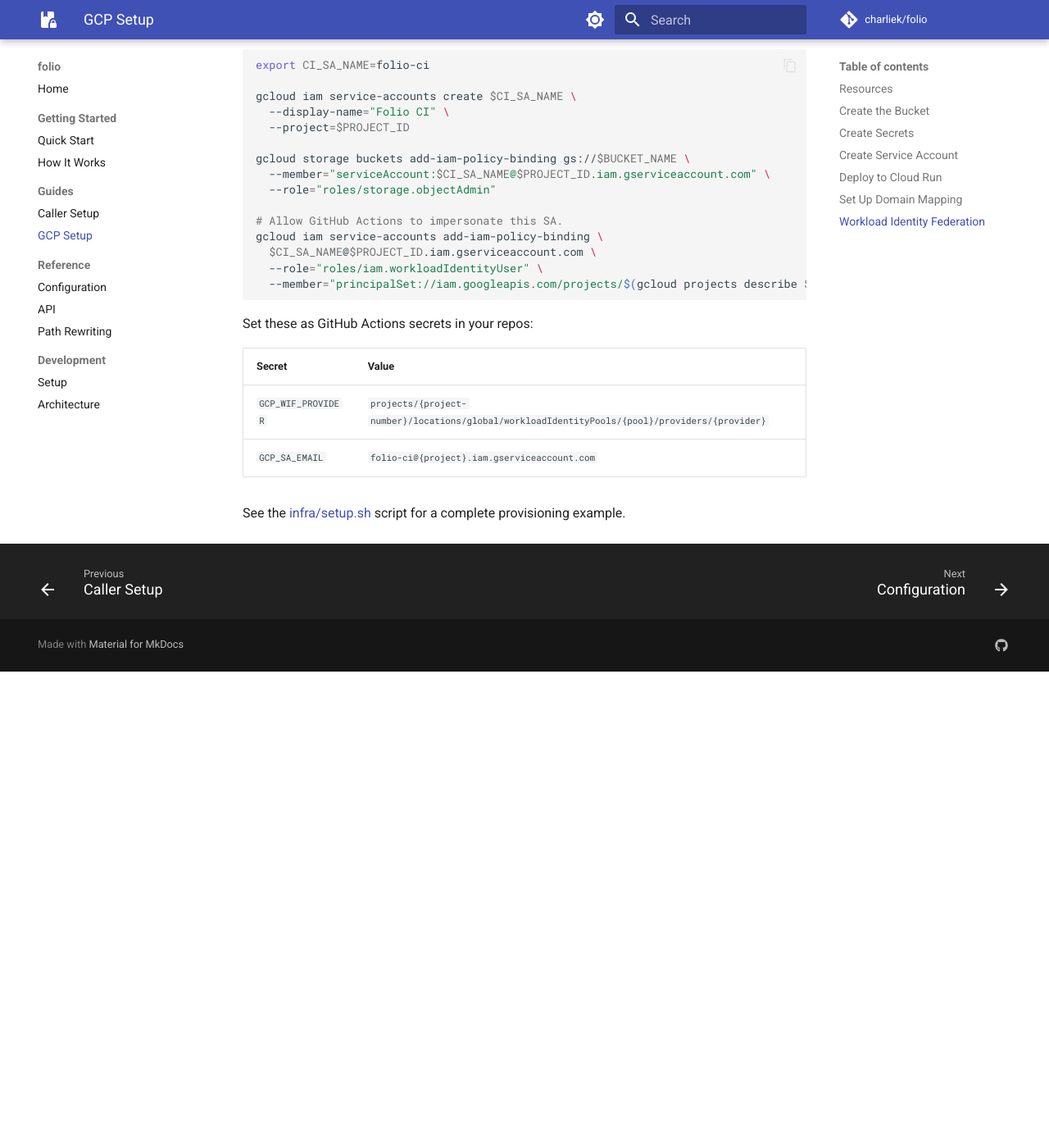
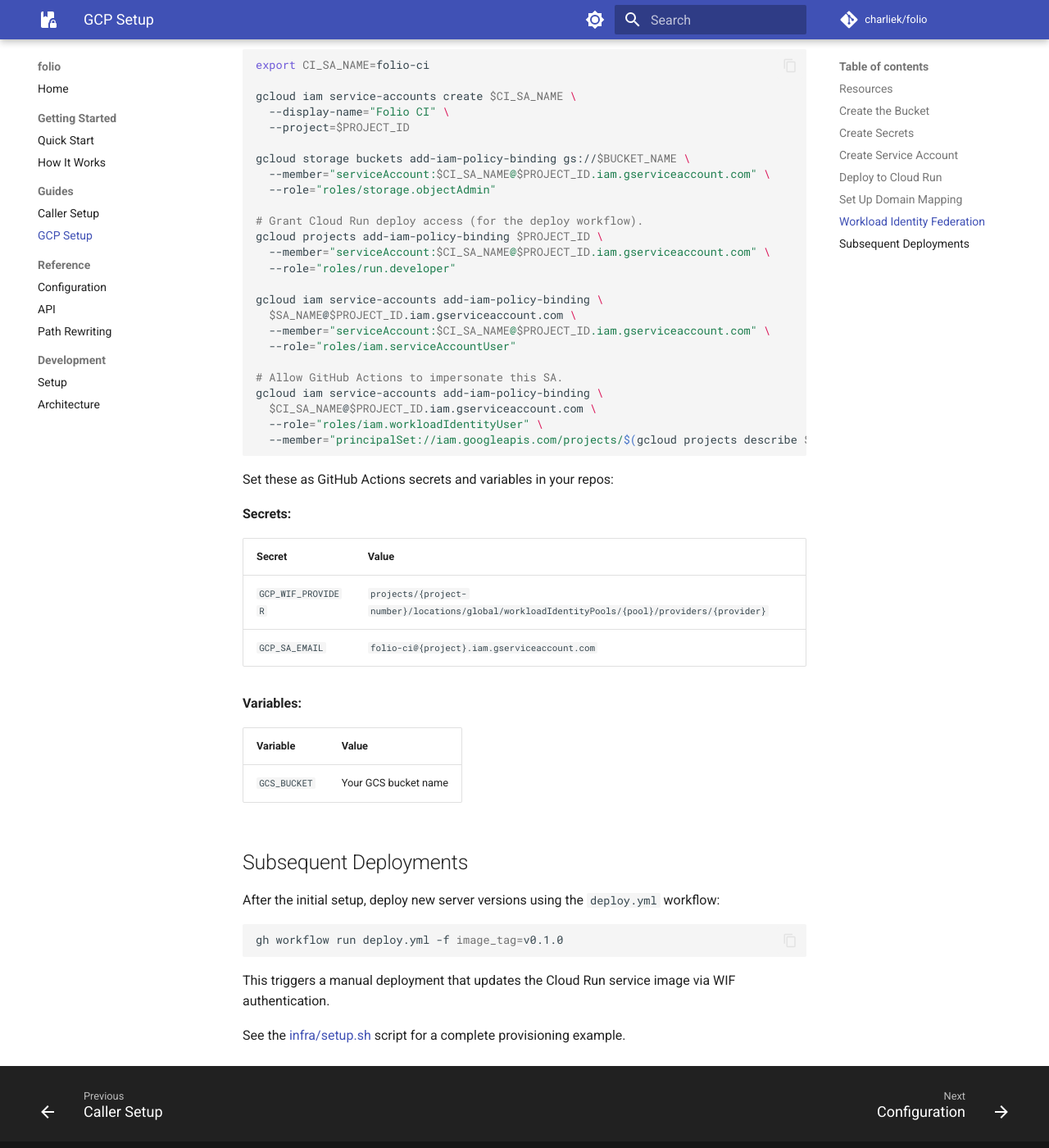
Before and after one commit to charliek/folio, an MkDocs documentation site: the page built from docs/guides/gcp-setup.md, in a window 1280 px wide and 1400 px high, scrolled down 2690 px. Shown: the whole window at 82% size. Built offline with MkDocs 1.6.1 and Material for MkDocs 9.7.7, drawn with Linux system fonts in a browser that asks for light colours; comment, search, counter and statistics services are not loaded; before the commit the page ends 3509 px from its top, so only the background shows below that.

Commit message:
Audit and update docs for Phase 2-4 completion
- Mark Phase 3 and 4 complete in roadmap
- Remove 'planned for Phase 3' language from how-it-works (workflow exists)
- Clarify path rewriting rules count in reference docs
- Add CI SA deploy permissions to GCP setup guide
- Add 'Subsequent Deployments' section to GCP setup guide
- Add GCS_BUCKET variable to GitHub config table
- Fix domain-mappings command to use beta prefix

Co-Authored-By: Claude Opus 4.6 (1M context) <noreply@anthropic.com>

````diff
--- a/docs/guides/gcp-setup.md
+++ b/docs/guides/gcp-setup.md
@@ -130,6 +130,16 @@ gcloud storage buckets add-iam-policy-binding gs://$BUCKET_NAME \
   --member="serviceAccount:$CI_SA_NAME@$PROJECT_ID.iam.gserviceaccount.com" \
   --role="roles/storage.objectAdmin"
 
+# Grant Cloud Run deploy access (for the deploy workflow).
+gcloud projects add-iam-policy-binding $PROJECT_ID \
+  --member="serviceAccount:$CI_SA_NAME@$PROJECT_ID.iam.gserviceaccount.com" \
+  --role="roles/run.developer"
+
+gcloud iam service-accounts add-iam-policy-binding \
+  $SA_NAME@$PROJECT_ID.iam.gserviceaccount.com \
+  --member="serviceAccount:$CI_SA_NAME@$PROJECT_ID.iam.gserviceaccount.com" \
+  --role="roles/iam.serviceAccountUser"
+
 # Allow GitHub Actions to impersonate this SA.
 gcloud iam service-accounts add-iam-policy-binding \
   $CI_SA_NAME@$PROJECT_ID.iam.gserviceaccount.com \
@@ -137,11 +147,29 @@ gcloud iam service-accounts add-iam-policy-binding \
   --member="principalSet://iam.googleapis.com/projects/$(gcloud projects describe $PROJECT_ID --format='value(projectNumber)')/locations/global/workloadIdentityPools/$POOL_NAME/attribute.repository_owner/$GITHUB_ORG"
 ```
 
-Set these as GitHub Actions secrets in your repos:
+Set these as GitHub Actions secrets and variables in your repos:
+
+**Secrets:**
 
 | Secret | Value |
 |--------|-------|
 | `GCP_WIF_PROVIDER` | `projects/{project-number}/locations/global/workloadIdentityPools/{pool}/providers/{provider}` |
 | `GCP_SA_EMAIL` | `folio-ci@{project}.iam.gserviceaccount.com` |
 
+**Variables:**
+
+| Variable | Value |
+|----------|-------|
+| `GCS_BUCKET` | Your GCS bucket name |
+
+## Subsequent Deployments
+
+After the initial setup, deploy new server versions using the `deploy.yml` workflow:
+
+```bash
+gh workflow run deploy.yml -f image_tag=v0.1.0
+```
+
+This triggers a manual deployment that updates the Cloud Run service image via WIF authentication.
+
 See the [infra/setup.sh](https://github.com/charliek/folio/blob/main/infra/setup.sh) script for a complete provisioning example.
````
Also changed, not shown: other parts of docs/guides/gcp-setup.md (+1 -1 lines), ROADMAP.md (+11 -12 lines), docs/getting-started/how-it-works.md (+1 -1 lines), docs/reference/path-rewriting.md (+3 -2 lines).
